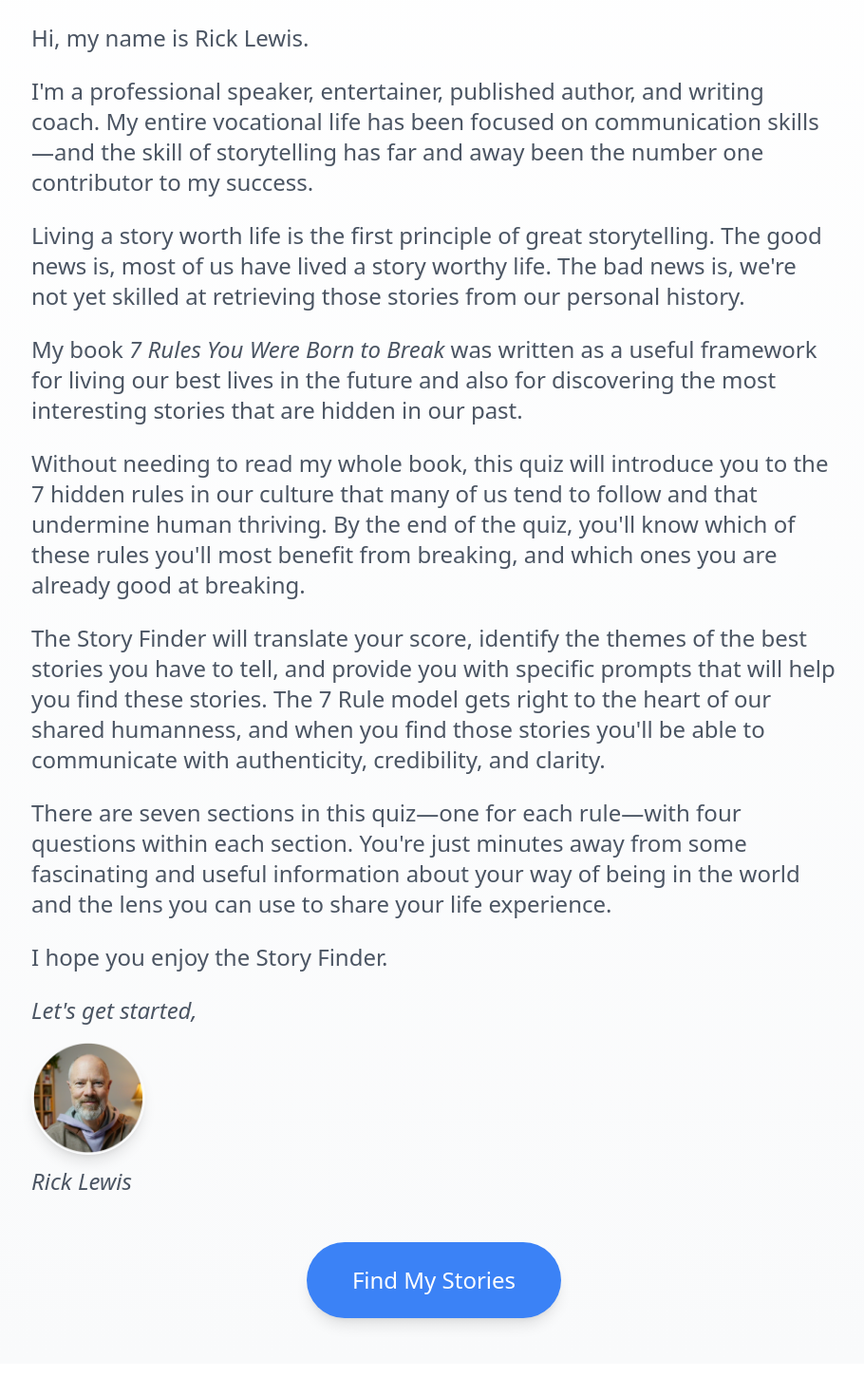
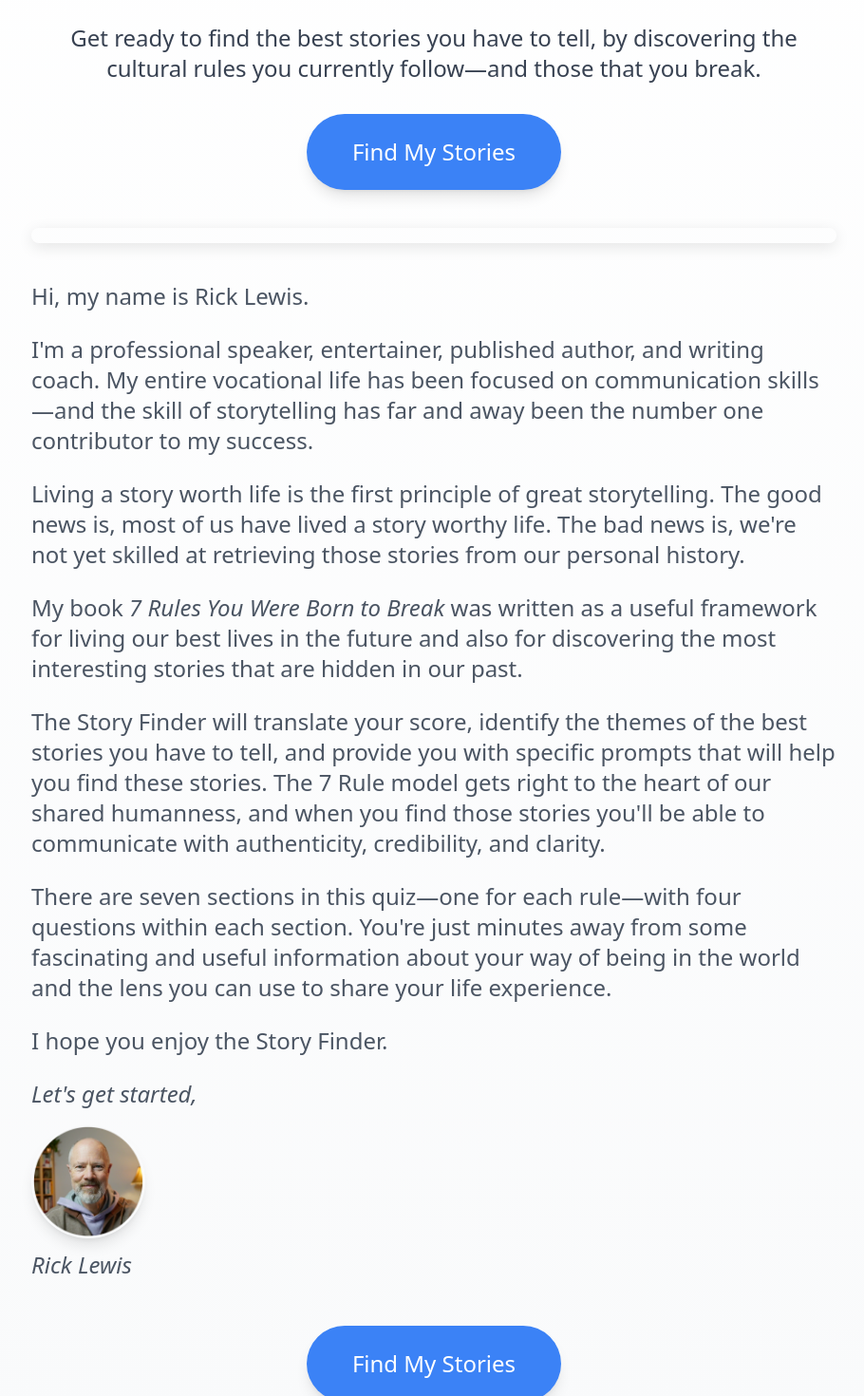
Before and after one commit to rtourtelot/break-a-rule, a Next.js app: page / in a window 1280 px wide. Shown: the part 280-1750 px from the top of the page at 95% size, without its empty margins (183-1093 px from the left). Before the commit the page ends 1716 px from the top, so only its background shows below. Built offline with nearby package versions, Linux system fonts and the light colour scheme.

Commit message:
updates from Rick

```diff
--- a/package.json
+++ b/package.json
@@ -19,12 +19,14 @@
     "@nivo/radar": "0.83.0",
     "@prisma/client": "5.7.1",
     "@vercel/postgres": "0.5.1",
+    "js-cookie": "^3.0.5",
     "jspdf": "2.5.1",
     "next": "13.4.19",
     "prisma": "5.7.1",
     "react": "18.2.0",
     "react-dom": "18.2.0",
-    "react-markdown": "8.0.7"
+    "react-markdown": "8.0.7",
+    "uuid": "^11.1.0"
   },
   "devDependencies": {
     "@types/node": "20.8.9",
--- /dev/null
+++ b/src/app/api/quiz/delete-latest/route.ts
@@ -0,0 +1,32 @@
+import { NextRequest, NextResponse } from 'next/server';
+import prisma from '@/lib/prisma';
+
+export async function DELETE(req: NextRequest) {
+  // Try to get deviceId from cookies
+  const deviceId = req.cookies.get('deviceId')?.value;
+  const userAgent = req.headers.get('user-agent') || undefined;
+  const ipAddress = req.headers.get('x-forwarded-for') || req.ip || undefined;
+
+  let latestResult = null;
+  if (deviceId) {
+    latestResult = await prisma.quizResult.findFirst({
+      where: { deviceId },
+      orderBy: { createdAt: 'desc' },
+    });
+  } else if (userAgent && ipAddress) {
+    latestResult = await prisma.quizResult.findFirst({
+      where: { userAgent, ipAddress },
+      orderBy: { createdAt: 'desc' },
+    });
+  } else {
+    latestResult = await prisma.quizResult.findFirst({
+      orderBy: { createdAt: 'desc' },
+    });
+  }
+
+  if (latestResult) {
+    await prisma.quizResult.delete({ where: { id: latestResult.id } });
+    return NextResponse.json({ success: true });
+  }
+  return NextResponse.json({ success: false, message: 'No result found' }, { status: 404 });
+}
--- a/src/app/page.tsx
+++ b/src/app/page.tsx
@@ -3,6 +3,7 @@ import Image from 'next/image';
 
 export default function Home() {
   return (
+    <>
       <main className="min-h-screen flex items-center justify-center bg-gradient-to-b from-white to-gray-50">
         <div className="max-w-4xl w-full px-6 py-6 md:py-12">
           <div className="flex justify-center mb-8">
@@ -18,6 +19,25 @@ export default function Home() {
           <h1 className="text-2xl md:text-3xl font-bold mb-12 text-blue-600 text-center">
             Welcome to the Story Finder
           </h1>
+
+          <div className="mb-8 space-y-4">
+            <p className="text-xl md:text-2xl text-gray-700 text-center">
+              Get ready to find the best stories you have to tell, by discovering the cultural rules you currently follow—and those that you break.
+            </p>
+          </div>
+
+          <div className="text-center mb-10">
+            <a
+              href="/quiz"
+              className="inline-block px-12 py-6 text-xl md:text-2xl font-medium text-white bg-blue-500 rounded-full shadow-lg hover:shadow-xl hover:bg-blue-600 transform hover:-translate-y-0.5 transition-all duration-150"
+            >
+              Find My Stories
+            </a>
+          </div>
+
+          <div className="w-full flex justify-center mb-10">
+            <div className="w-full h-4 rounded-full bg-transparent" style={{ boxShadow: '0 4px 16px 0 rgba(0,0,0,0.10)' }} />
+          </div>
 
           <div className="space-y-6 mb-12">
             <p className="text-xl md:text-2xl text-gray-600">
@@ -40,13 +60,6 @@ export default function Home() {
               My book <i>7 Rules You Were Born to Break</i> was written as a useful framework for living
               our best lives in the future and also for discovering the most interesting stories
               that are hidden in our past.
-          </p>
-
-          <p className="text-xl md:text-2xl text-gray-600 leading-normal">
-            Without needing to read my whole book, this quiz will introduce you to the 7 hidden
-            rules in our culture that many of us tend to follow and that undermine human thriving.
-            By the end of the quiz, you'll know which of these rules you'll most benefit from breaking,
-            and which ones you are already good at breaking.
             </p>
 
             <p className="text-xl md:text-2xl text-gray-600 leading-normal">
@@ -85,7 +98,7 @@ export default function Home() {
             </div>
           </div>
 
-        <div className="text-center">
+          <div className="text-center mt-10">
             <a
               href="/quiz"
               className="inline-block px-12 py-6 text-xl md:text-2xl font-medium text-white bg-blue-500 rounded-full shadow-lg hover:shadow-xl hover:bg-blue-600 transform hover:-translate-y-0.5 transition-all duration-150"
@@ -95,5 +108,9 @@ export default function Home() {
           </div>
         </div>
       </main>
+      <footer className="w-full py-6 bg-transparent flex justify-center items-center mt-8">
+        <span className="text-gray-400 text-sm">© {new Date().getFullYear()} Rick Lewis</span>
+      </footer>
+    </>
   );
 }
--- a/src/components/Quiz.tsx
+++ b/src/components/Quiz.tsx
@@ -4,6 +4,8 @@ import { useState } from 'react';
 import { questions } from '@/data/questions';
 import RuleScores from './RuleScores';
 import Results from './Results';
+import Cookies from 'js-cookie';
+import { v4 as uuidv4 } from 'uuid';
 
 type Question = {
   id: number;
@@ -85,6 +87,12 @@ export default function Quiz() {
       setTimeout(() => setIsTransitioning(false), 100);
     } else {
       window.scrollTo({ top: 0, behavior: 'instant' });
+      // Set deviceId cookie if not present
+      let deviceId = Cookies.get('deviceId');
+      if (!deviceId) {
+        deviceId = uuidv4();
+        Cookies.set('deviceId', deviceId, { expires: 365 });
+      }
       setIsFinished(true);
     }
   };
--- a/src/components/Results.tsx
+++ b/src/components/Results.tsx
@@ -268,7 +268,10 @@ export default function Results({ scores, onRestart }: ResultsProps) {
               Download Your Results
             </button>
             <button
-              onClick={onRestart}
+              onClick={async () => {
+                await fetch('/api/quiz/delete-latest', { method: 'DELETE' });
+                onRestart();
+              }}
               className="text-gray-600 hover:text-gray-900 font-medium"
             >
               Take the Quiz Again
```
Also changed, not shown: 2 other files (tests, documents, lock files or other folders). Lines whose indentation alone changed are shown as unchanged.
